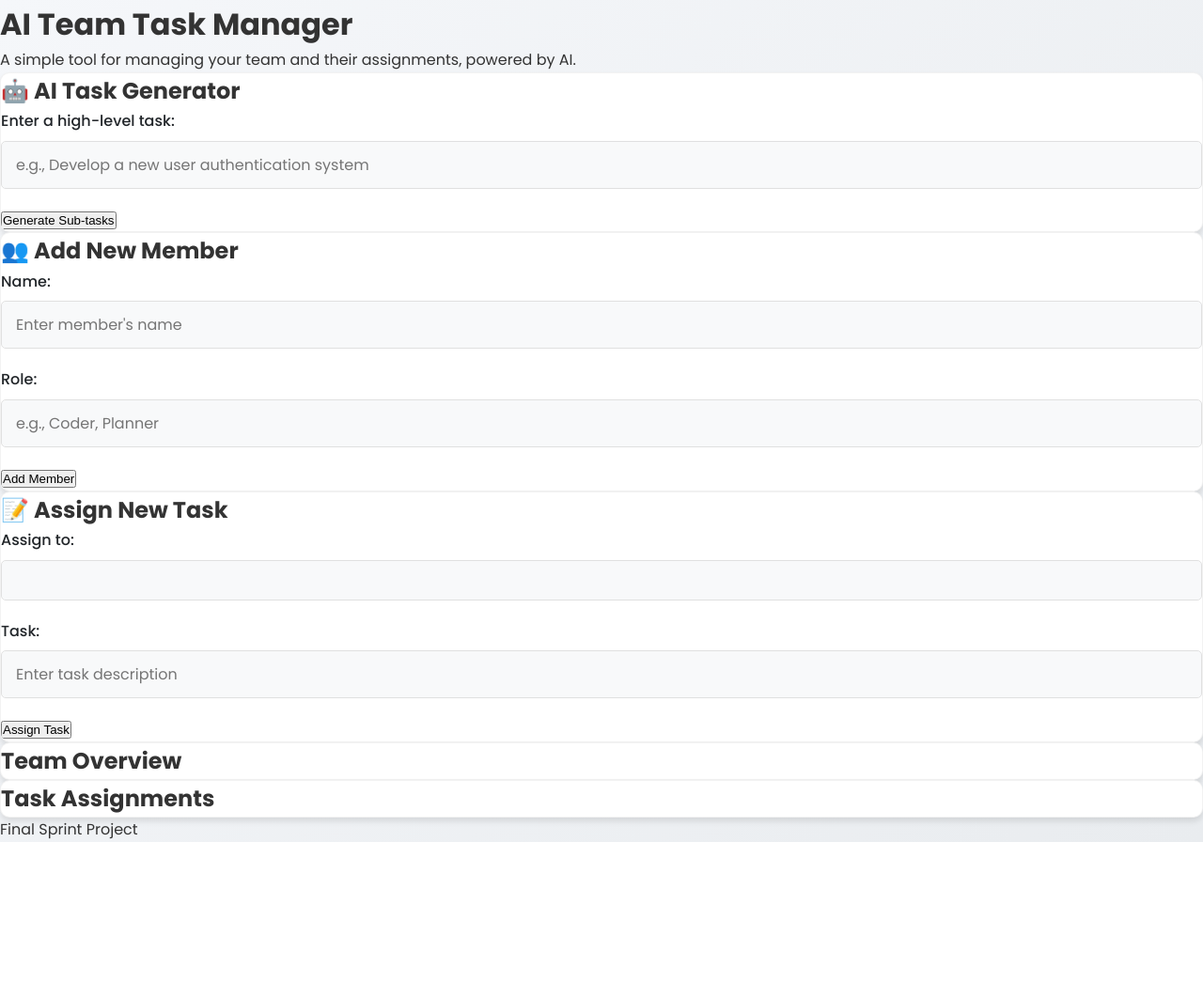
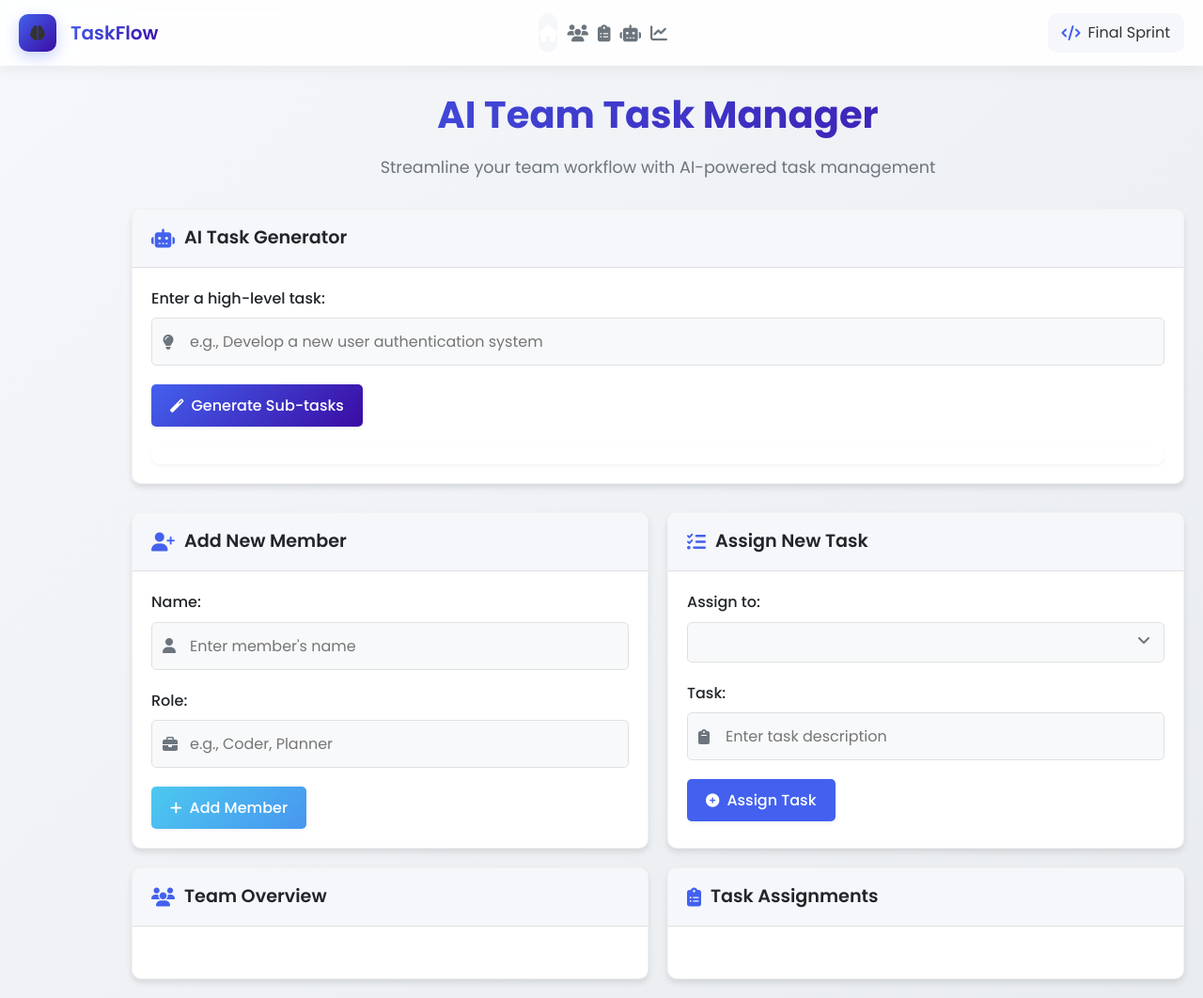
Before and after one commit to bbthecat/Team-Info-and-Task-assignment, a plain HTML site: page src/static/index.html in a window 1280 px wide. Shown: the whole page at 94% size. Before the commit the page ends 896 px from the top, so only its background shows below. Drawn offline with Linux system fonts and the light colour scheme; no server answers.

Commit message:
Update index.html

```diff
--- a/src/static/index.html
+++ b/src/static/index.html
@@ -5,70 +5,153 @@
     <meta name="viewport" content="width=device-width, initial-scale=1.0">
     <title>AI Team Task Manager</title>
     <link rel="stylesheet" href="styles.css">
+    <link rel="stylesheet" href="https://cdnjs.cloudflare.com/ajax/libs/font-awesome/6.4.0/css/all.min.css">
 </head>
 <body>
-    <div class="container">
-        <header>
-            <h1>AI Team Task Manager</h1>
-            <p>A simple tool for managing your team and their assignments, powered by AI.</p>
+    <div class="app-container">
+        <header class="top-navigation">
+            <div class="logo-section">
+                <div class="logo-container">
+                    <i class="fas fa-brain"></i>
+                </div>
+                <h2>TaskFlow</h2>
+            </div>
+
+            <nav class="nav-menu">
+                <div class="nav-item active">
+                    <i class="fas fa-home"></i>
+                    <span>Dashboard</span>
+                </div>
+                <div class="nav-item">
+                    <i class="fas fa-users"></i>
+                    <span>Team</span>
+                </div>
+                <div class="nav-item">
+                    <i class="fas fa-clipboard-list"></i>
+                    <span>Tasks</span>
+                </div>
+                <div class="nav-item">
+                    <i class="fas fa-robot"></i>
+                    <span>AI Assistant</span>
+                </div>
+                <div class="nav-item">
+                    <i class="fas fa-chart-line"></i>
+                    <span>Analytics</span>
+                </div>
+            </nav>
+
+            <div class="user-section">
+                <div class="project-badge">
+                    <i class="fas fa-code"></i>
+                    <span>Final Sprint</span>
+                </div>
+            </div>
         </header>
 
-        <main>
-            <section class="card">
-                <h2>🤖 AI Task Generator</h2>
+        <main class="main-content">
+            <div class="page-header">
+                <h1>AI Team Task Manager</h1>
+                <p>Streamline your team workflow with AI-powered task management</p>
+            </div>
+
+            <div class="dashboard">
+                <section class="card ai-card">
+                    <div class="card-header">
+                        <i class="fas fa-robot"></i>
+                        <h2>AI Task Generator</h2>
+                    </div>
+                    <div class="card-body">
                         <div class="form-group">
                             <label for="ai-task-input">Enter a high-level task:</label>
+                            <div class="input-with-icon">
+                                <i class="fas fa-lightbulb"></i>
                                 <input type="text" id="ai-task-input" placeholder="e.g., Develop a new user authentication system">
                             </div>
-                <button id="generate-tasks-btn">Generate Sub-tasks</button>
+                        </div>
+                        <button id="generate-tasks-btn" class="btn btn-primary">
+                            <i class="fas fa-magic"></i> Generate Sub-tasks
+                        </button>
                         <div id="ai-spinner" class="spinner" style="display: none;"></div>
-                <div id="ai-results">
+                        <div id="ai-results" class="results-container"></div>
                     </div>
                 </section>
 
-            <section class="card-container">
-                <div class="card">
-                    <h2>👥 Add New Member</h2>
+                <div class="card-grid">
+                    <section class="card">
+                        <div class="card-header">
+                            <i class="fas fa-user-plus"></i>
+                            <h2>Add New Member</h2>
+                        </div>
+                        <div class="card-body">
                             <div class="form-group">
                                 <label for="member-name">Name:</label>
+                                <div class="input-with-icon">
+                                    <i class="fas fa-user"></i>
                                     <input type="text" id="member-name" placeholder="Enter member's name">
+                                </div>
                             </div>
                             <div class="form-group">
                                 <label for="member-role">Role:</label>
+                                <div class="input-with-icon">
+                                    <i class="fas fa-briefcase"></i>
                                     <input type="text" id="member-role" placeholder="e.g., Coder, Planner">
                                 </div>
-                    <button id="add-member-btn">Add Member</button>
                             </div>
+                            <button id="add-member-btn" class="btn btn-success">
+                                <i class="fas fa-plus"></i> Add Member
+                            </button>
+                        </div>
+                    </section>
 
-                <div class="card">
-                    <h2>📝 Assign New Task</h2>
+                    <section class="card">
+                        <div class="card-header">
+                            <i class="fas fa-tasks"></i>
+                            <h2>Assign New Task</h2>
+                        </div>
+                        <div class="card-body">
                             <div class="form-group">
                                 <label for="task-assignee">Assign to:</label>
+                                <div class="select-wrapper">
                                     <select id="task-assignee"></select>
+                                </div>
                             </div>
                             <div class="form-group">
                                 <label for="task-description">Task:</label>
+                                <div class="input-with-icon">
+                                    <i class="fas fa-clipboard"></i>
                                     <input type="text" id="task-description" placeholder="Enter task description">
                                 </div>
-                    <button id="add-task-btn">Assign Task</button>
+                            </div>
+                            <button id="add-task-btn" class="btn btn-info">
+                                <i class="fas fa-plus-circle"></i> Assign Task
+                            </button>
+                        </div>
+                    </section>
+                </div>
+
+                <div class="card-grid">
+                    <section class="card">
+                        <div class="card-header">
+                            <i class="fas fa-users"></i>
+                            <h2>Team Overview</h2>
+                        </div>
+                        <div class="card-body scrollable">
+                            <div id="team-list" class="data-list"></div>
                         </div>
                     </section>
 
-            <section class="card-container">
-                <div class="card">
-                    <h2>Team Overview</h2>
-                    <div id="team-list"></div>
+                    <section class="card">
+                        <div class="card-header">
+                            <i class="fas fa-clipboard-list"></i>
+                            <h2>Task Assignments</h2>
                         </div>
-                <div class="card">
-                    <h2>Task Assignments</h2>
-                    <div id="task-list"></div>
+                        <div class="card-body scrollable">
+                            <div id="task-list" class="data-list"></div>
                         </div>
                     </section>
+                </div>
+            </div>
         </main>
-
-        <footer>
-            <p>Final Sprint Project</p>
-        </footer>
     </div>
     <script src="app.js"></script>
 </body>
```
Lines whose indentation alone changed are shown as unchanged.
